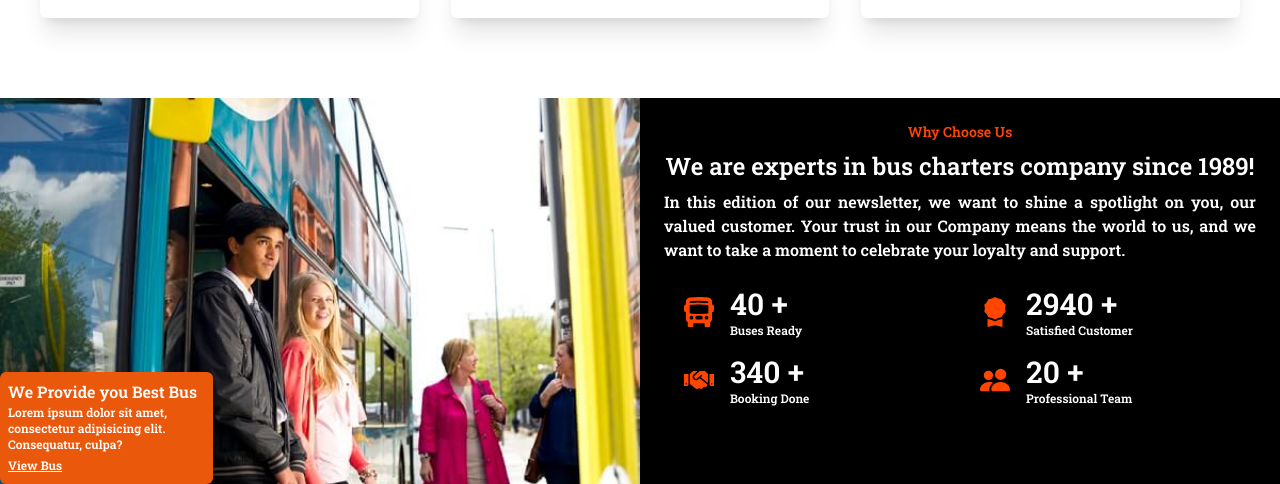
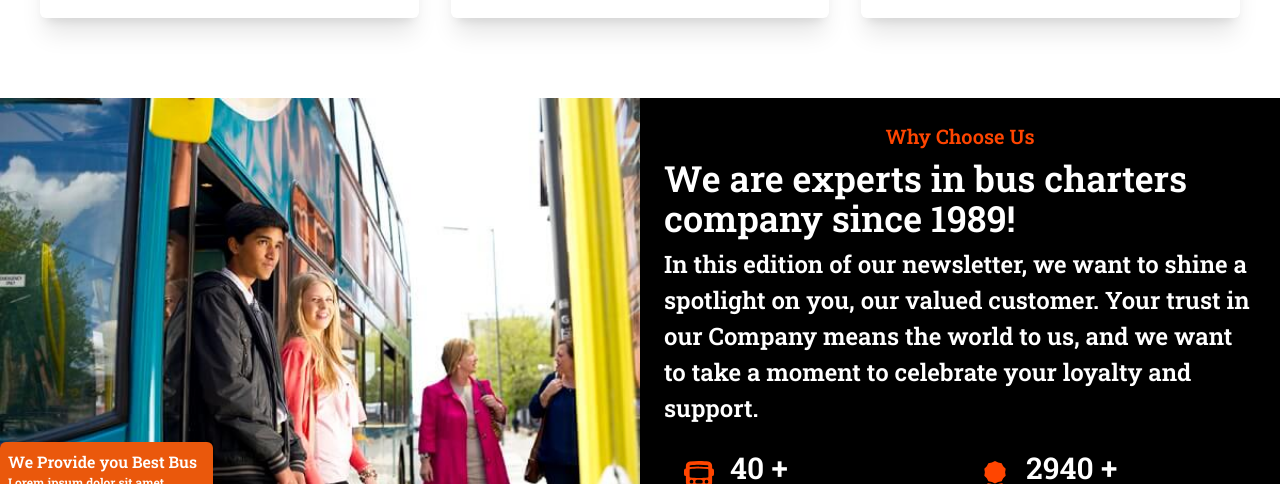
Before and after one commit to ashiqur-r-biplop/project-8, a React (Vite) app: page / in a window 1280 px wide. Shown: the part 2220-2704 px from the top of the page. Built offline with nearby package versions, Linux system fonts and the light colour scheme; no server answers.

Commit message:
Featured components font size change

```diff
--- a/src/Component/Main/Home/Featured.jsx
+++ b/src/Component/Main/Home/Featured.jsx
@@ -28,11 +28,11 @@ const Featured = () => {
           </div>
         </div>
         <div className="bg-black p-4 md:p-6 w-full h-full">
-          <p className="brand-color text-sm capitalize text-center">Why choose us</p>
-          <h1 className="text-white mt-2 md:text-2xl text-center">
+          <p className="brand-color text-xl capitalize text-center">Why choose us</p>
+          <h1 className="text-white mt-2 md:text-4xl  ">
             We are experts in bus charters company since 1989!
           </h1>
-          <p className="text-white text-[16px] py-2 text-justify">
+          <p className="text-white text-[24px] py-2 ">
             In this edition of our newsletter, we want to shine a spotlight on
             you, our valued customer. Your trust in our Company means the world
             to us, and we want to take a moment to celebrate your loyalty and
--- a/src/Component/Main/Home/Testimonial.jsx
+++ b/src/Component/Main/Home/Testimonial.jsx
@@ -85,7 +85,7 @@ const Testimonial = () => {
                   <StarRatings
                     rating={parseInt(`${slide?.rating}`)}
                     starRatedColor="#FF4500"
-                    starDimension="22px"
+                    starDimension="26px"
                     // changeRating={this.changeRating}
                     numberOfStars={5}
                     name="rating"
```
